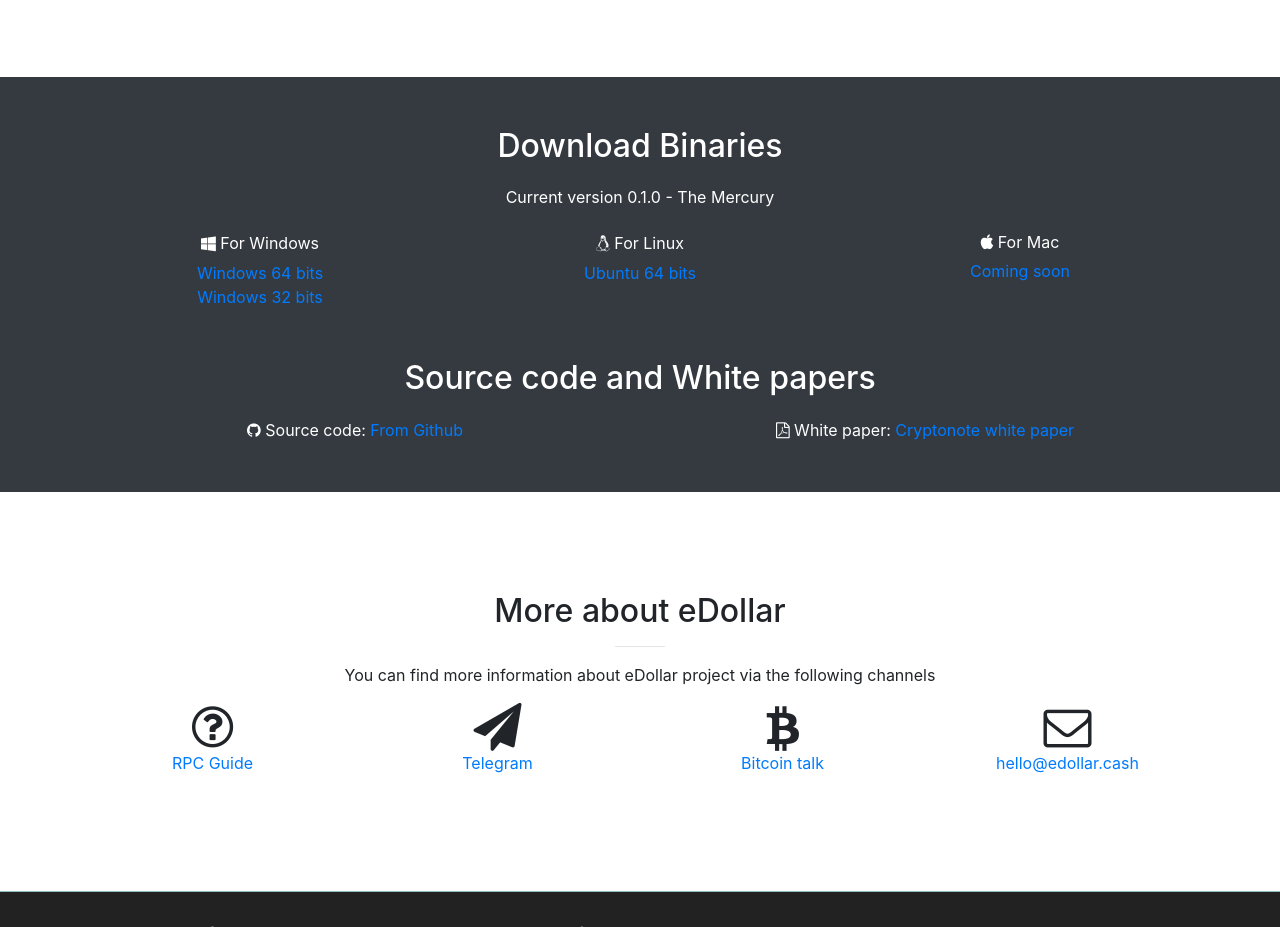
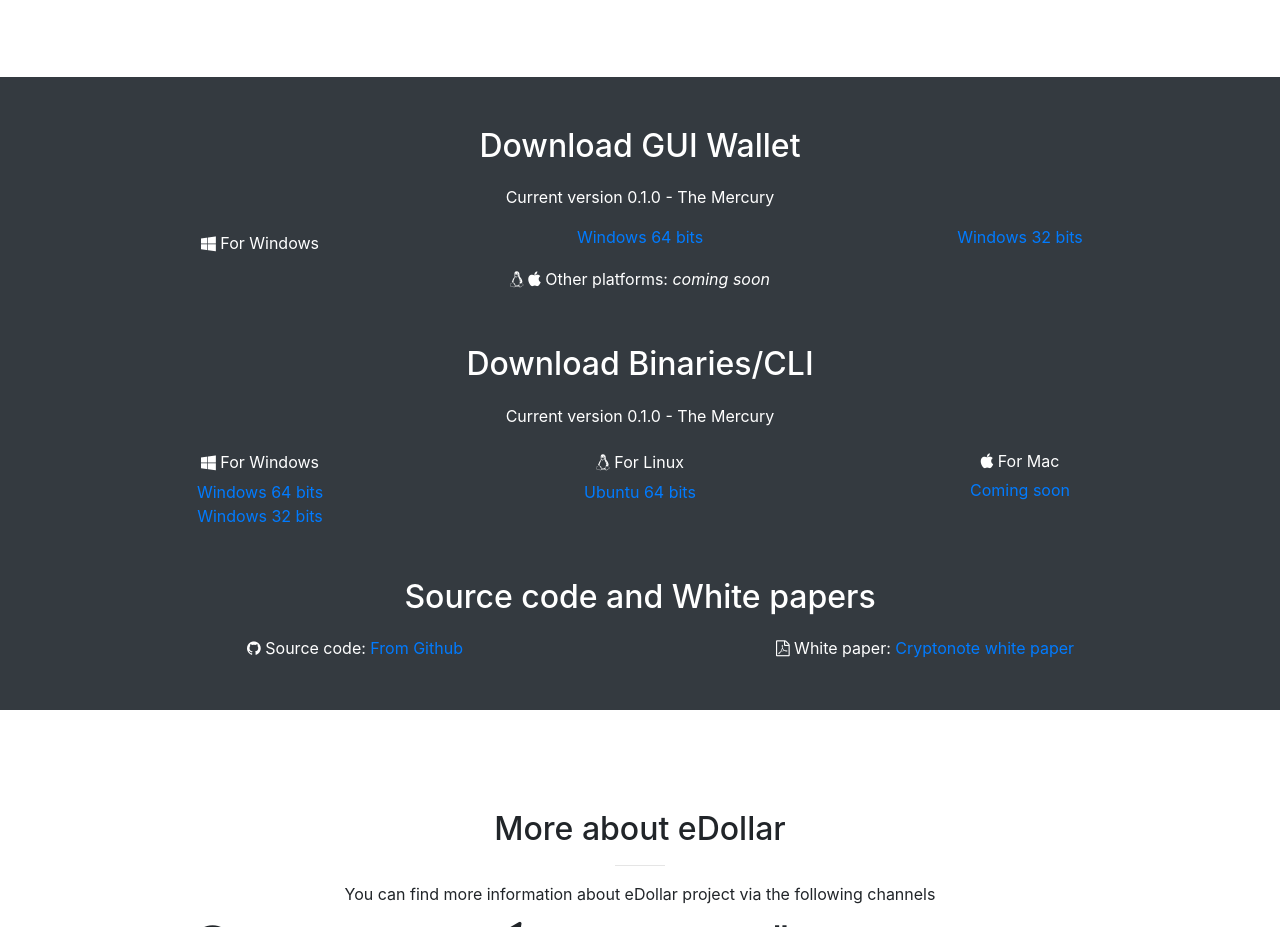
Before and after one commit to edollar-project/edollar-homepage, a website with bundled scripts: page index.html in a window 1280 px wide. Shown: the part 1360-2287 px from the top of the page. Built offline with nearby package versions, Linux system fonts and the light colour scheme.

Commit message:
add gui wallet

```diff
--- a/index.html
+++ b/index.html
@@ -146,7 +146,26 @@
     <section class="p-0" id="download">
       <div class="call-to-action bg-dark">
         <div class="container text-center">
-          <h2>Download Binaries</h2>
+          <h2>Download GUI Wallet</h2>
+          <p>Current version 0.1.0 - The Mercury</p>
+          <div class="row">
+            <div class="col-lg-4 ml-auto text-center">
+              <p class="small-margin"><span class="fa fa-windows small-margin"></span> For Windows</p>
+            </div>
+            <div class="col-lg-4 ml-auto text-center">
+              <a class="" href="https://edollar.cash/download/[Beta-3]eDollar_GUI Wallet_Setup-64bit.exe">Windows 64 bits</a>
+            </div>
+            <div class="col-lg-4 ml-auto text-center">
+              <a class="" href="https://edollar.cash/download/[Beta-3]eDollar_GUIWallet_Setup-32bit.exe">Windows 32 bits</a>
+            </div>
+          </div>
+          <div class="row">
+              <div class="col-lg-12 ml-auto text-center">
+                <p class="small-margin"><span class="fa fa-linux small-margin"></span> <span class="fa fa-apple"></span> Other platforms: <i>coming soon</i></p>
+              </div>
+          </div>
+          <br><br>
+          <h2>Download Binaries/CLI</h2>
           <p>Current version 0.1.0 - The Mercury</p>
           <div class="row">
             <div class="col-lg-4 ml-auto text-center">
```
